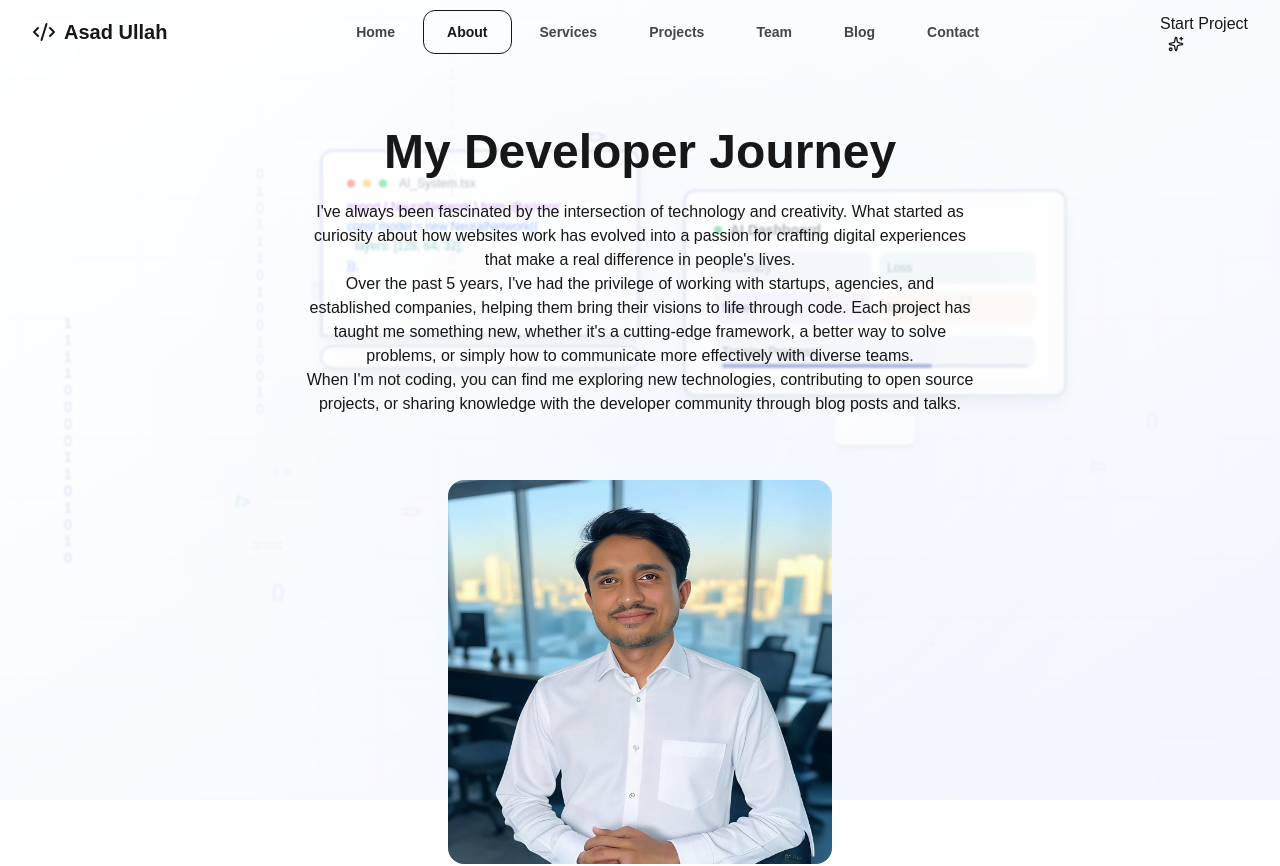
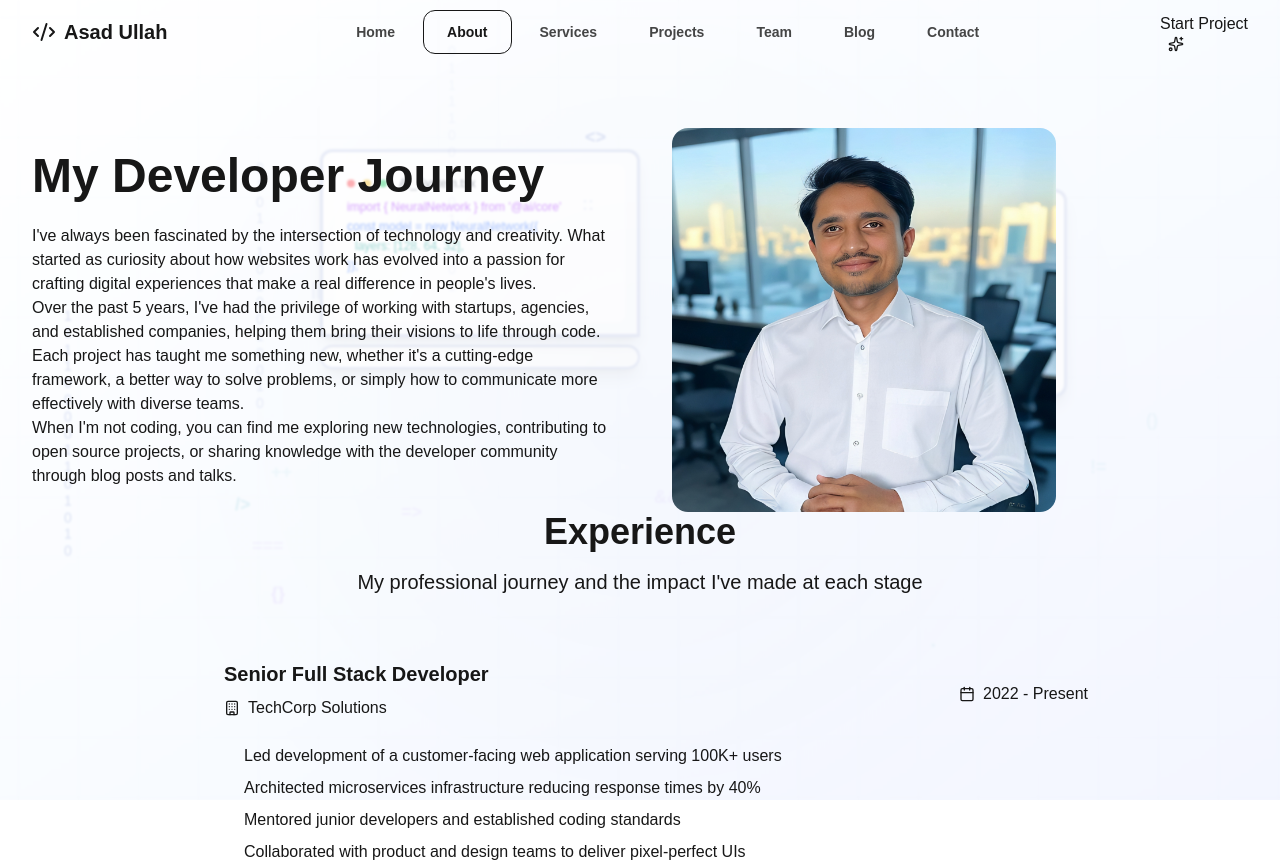
Before and after one commit to Asad06124/my-portfolio, a Next.js app: page /my-portfolio/about in a window 1280 px wide. Shown: the top 866 px of the page. Built offline with nearby package versions, Linux system fonts and the light colour scheme.

Commit message:
Refactor AboutHero component layout to utilize a grid system for better responsiveness; adjust animation directions for smoother transitions and enhance text alignment across different screen sizes.

```diff
--- a/components/sections/about-hero.tsx
+++ b/components/sections/about-hero.tsx
@@ -7,18 +7,18 @@ export function AboutHero() {
   return (
     <section className="section-padding pt-24">
       <div className="container">
-        <div className="flex flex-col items-center gap-16">
+        <div className="grid gap-16 items-center grid-cols-1 lg:grid-cols-2">
           {/* Content */}
           <motion.div
-            initial={{ opacity: 0, y: -20 }}
-            animate={{ opacity: 1, y: 0 }}
+            initial={{ opacity: 0, x: -20 }}
+            animate={{ opacity: 1, x: 0 }}
             transition={{ duration: 0.8 }}
-            className="w-full max-w-2xl text-center"
+            className="w-full max-w-2xl mx-auto text-center lg:text-left lg:mx-0"
           >
             <h1 className="text-4xl md:text-5xl font-bold mb-6">
               My Developer Journey
             </h1>
-            <div className="prose prose-lg mx-auto">
+            <div className="prose prose-lg mx-auto lg:mx-0">
               <p>
                 I've always been fascinated by the intersection of technology and creativity.
                 What started as curiosity about how websites work has evolved into a passion
@@ -43,12 +43,12 @@ export function AboutHero() {
 
           {/* Image */}
           <motion.div
-            initial={{ opacity: 0, y: 20 }}
-            animate={{ opacity: 1, y: 0 }}
+            initial={{ opacity: 0, x: 20 }}
+            animate={{ opacity: 1, x: 0 }}
             transition={{ duration: 0.8, delay: 0.2 }}
             className="relative"
           >
-            <div className="relative w-72 h-72 md:w-96 md:h-96 rounded-2xl overflow-hidden mx-auto">
+            <div className="relative w-72 h-72 md:w-96 md:h-96 rounded-2xl overflow-hidden mx-auto lg:mx-0">
               <Image
                 src="/profile2.jpg"
                 alt="Asad Ullah"
```
